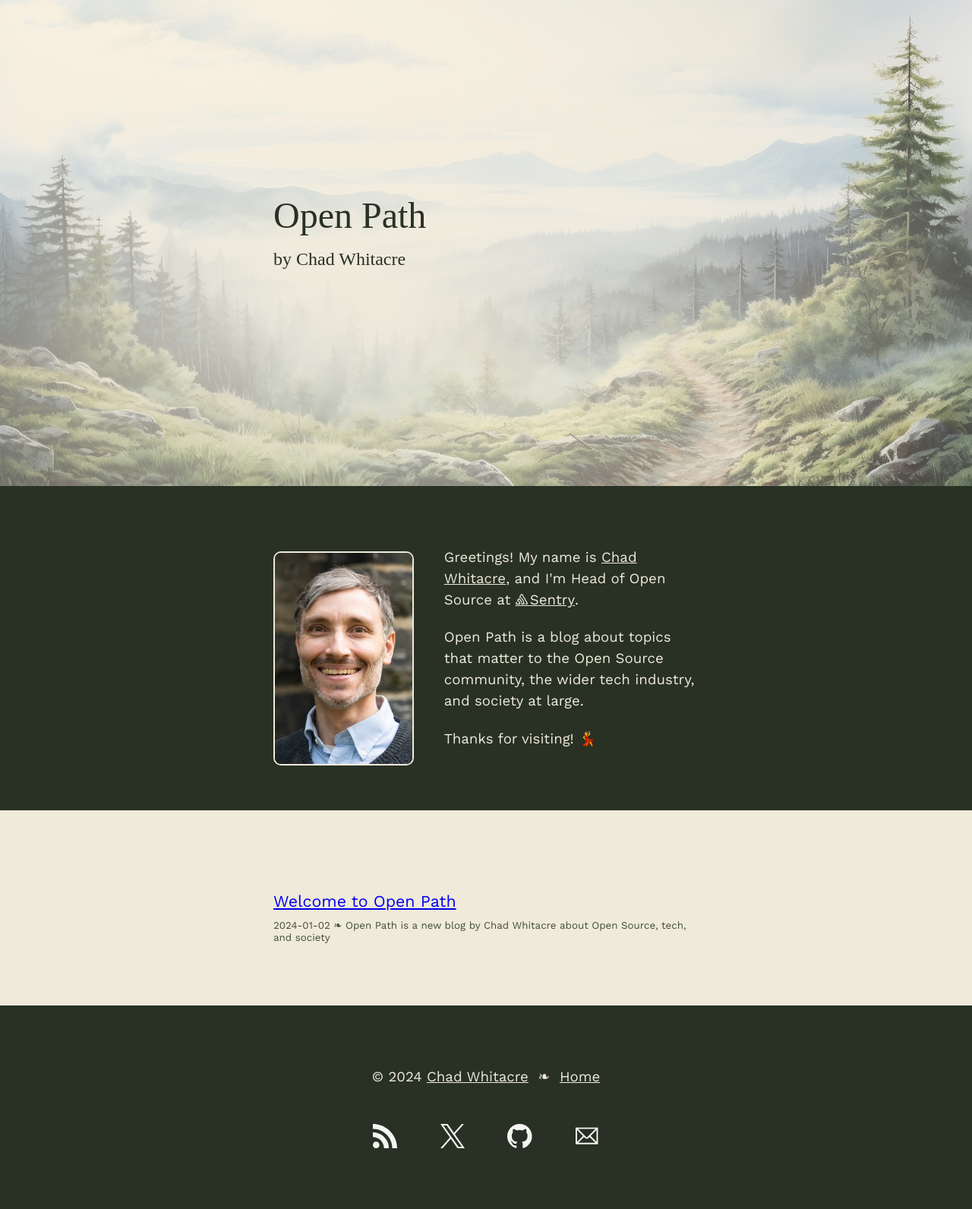
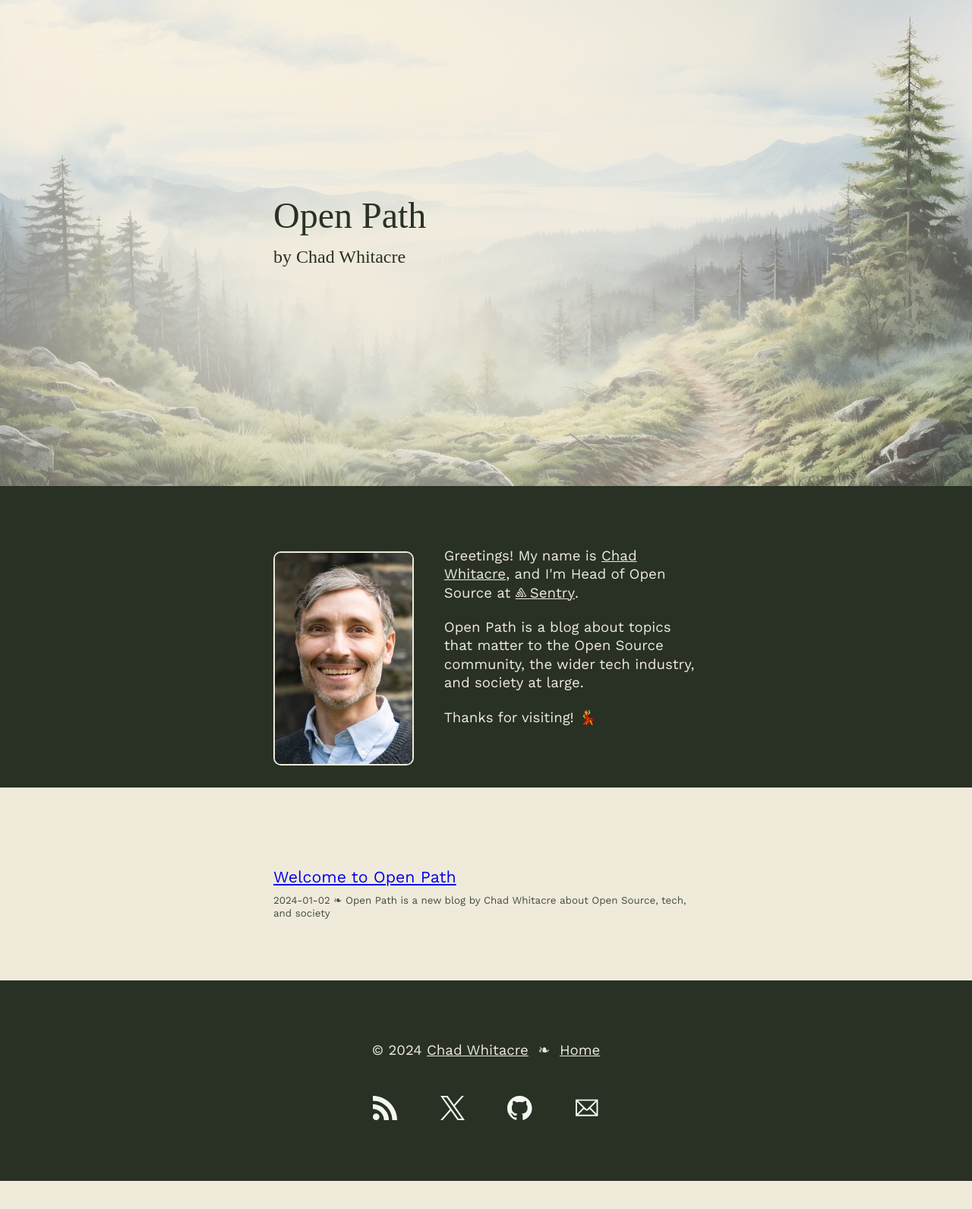
Before and after one commit to chadwhitacre/openpath, a Jekyll site: the page built from index.html, in a window 1280 px wide. Shown: the whole page at 76% size. Built offline with Jekyll 4.4.1, drawn with Linux system fonts in a browser that asks for light colours; some web fonts are replaced; after the commit the page ends 1555 px from its top, so only the background shows below that.

Commit message:
Tighten line-height

```diff
--- a/assets/style.scss
+++ b/assets/style.scss
@@ -34,7 +34,7 @@ considered principal words and are capitalized.
 
 body {
   font:
-    normal 14pt/150% "Work Sans",
+    normal 14pt/130% "Work Sans",
     sans-serif;
 
   &.homepage {
@@ -56,14 +56,14 @@ h1 {
   font: normal 26pt/115% "Yatra One";
 }
 h2 {
-  font: normal 20pt/150% "Yatra One";
+  font: normal 20pt/130% "Yatra One";
   padding: 24pt 0 9pt;
   &:first-child {
     padding: 0;
   }
 }
 h3 {
-  font: normal 16pt/150% "Work Sans";
+  font: normal 16pt/130% "Work Sans";
   padding: 36pt 0 7pt;
   h2 + & {
     padding-top: 0;
@@ -82,7 +82,7 @@ blockquote {
 .meta {
   color: var(--green);
   font-size: 10pt;
-  line-height: 125%;
+  line-height: 130%;
 }
 
 a.read-more {
```
